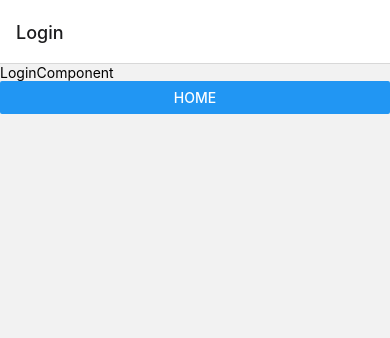
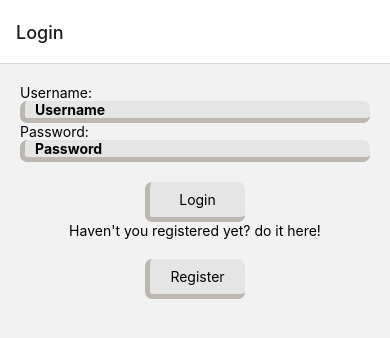
Before and after one commit to Sebastiamg/chatMichael, a React Native app: screen / in a window 390 px wide. Shown: the top 338 px of the page. Built offline with nearby package versions, Linux system fonts and the light colour scheme; no server answers.

Commit message:
login register

```diff
--- a/package.json
+++ b/package.json
@@ -18,6 +18,7 @@
     "react-native-gesture-handler": "^2.14.0",
     "react-native-safe-area-context": "^4.8.1",
     "react-native-screens": "^3.29.0",
+    "react-native-vector-icons": "^10.0.3",
     "socket.io-client": "^4.7.2"
   },
   "devDependencies": {
@@ -29,6 +30,7 @@
     "@react-native/metro-config": "^0.73.2",
     "@react-native/typescript-config": "^0.73.1",
     "@types/react": "^18.2.6",
+    "@types/react-native-vector-icons": "^6.4.18",
     "@types/react-test-renderer": "^18.0.0",
     "babel-jest": "^29.6.3",
     "eslint": "^8.19.0",
--- a/socket/client.tsx
+++ b/socket/client.tsx
@@ -1,2 +1,2 @@
 import {io} from 'socket.io-client';
-export const socket = io('http://192.168.3.2:8000');
+export const socket = io('https://6n2d5z1n-8000.use2.devtunnels.ms/');
--- a/src/pages/LoginComponent.tsx
+++ b/src/pages/LoginComponent.tsx
@@ -1,17 +1,81 @@
+/* eslint-disable react-native/no-inline-styles */
 import {NativeStackScreenProps} from '@react-navigation/native-stack';
-import React from 'react';
-import {Button, Text, View} from 'react-native';
+import React, {useState} from 'react';
+import {Alert, Text, TextInput, TouchableOpacity, View} from 'react-native';
+import {stylees} from '../themes/styles';
 
 interface Props extends NativeStackScreenProps<any, any> {}
 
 export default function LoginComponent({navigation}: Props) {
+  const [username, setUsername] = useState('');
+  const [password, setPassword] = useState('');
+
+  interface credentials {
+    username: String;
+    password: String;
+  }
+
+  const login = async ({username, password}: credentials) => {
+    try {
+      console.log(username, password);
+      return true;
+    } catch (error) {
+      Alert.alert(
+        'Login error',
+        'Incorrect username or password, make sure you have entered your data correctly.',
+      );
+      return false;
+    }
+  };
+  const handleLogin = async () => {
+    if (username === '' || password === '') {
+      return Alert.alert('Login error', 'Please complete all fiels');
+    }
+    if (await login({username, password})) {
+      navigation.navigate('MenuComponent');
+    }
+  };
+
   return (
-    <View>
-      <Text>LoginComponent</Text>
-      <Button
-        title="home"
-        onPress={() => navigation.navigate('MenuComponent')}
-      />
+    <View style={{padding: 20, alignContent: 'center'}}>
+      <Text>Username:</Text>
+      <View style={{flexDirection: 'row', alignItems: 'center'}}>
+        <View style={{position: 'relative', flex: 1}}>
+          <TextInput
+            style={stylees.chat__input}
+            placeholder="Username"
+            onChangeText={text => setUsername(text)}
+            value={username}
+          />
+        </View>
+      </View>
+      <Text>Password:</Text>
+      <View style={{flexDirection: 'row', alignItems: 'center'}}>
+        <View style={{position: 'relative', flex: 1}}>
+          <TextInput
+            style={stylees.chat__input}
+            placeholder="Password"
+            secureTextEntry
+            onChangeText={text => setPassword(text)}
+            value={password}
+          />
+        </View>
+      </View>
+      <View style={{alignItems: 'center'}}>
+        <TouchableOpacity
+          style={stylees.buttons}
+          onPress={handleLogin}
+        >
+          <Text style={stylees.textButtons}>Login</Text>
+        </TouchableOpacity>
+        <Text>Haven't you registered yet? do it here!</Text>
+        <TouchableOpacity
+          style={stylees.buttons}
+          onPress={() => navigation.navigate('RegisterComponent')}
+        >
+          <Text style={stylees.textButtons}>Register</Text>
+        </TouchableOpacity>
+      </View>
     </View>
   );
 }
--- a/src/pages/RegisterComponent.tsx
+++ b/src/pages/RegisterComponent.tsx
@@ -0,0 +1,100 @@
+/* eslint-disable react-native/no-inline-styles */
+import React, {useState} from 'react';
+import {ScrollView, Text, TextInput, View} from 'react-native';
+import {TouchableOpacity} from 'react-native';
+import { stylees } from '../themes/styles';
+import {Alert} from 'react-native';
+import {NativeStackScreenProps} from '@react-navigation/native-stack';
+
+interface Props extends NativeStackScreenProps<any, any> {}
+
+export const RegisterComponent = ({navigation}: Props) => {
+  const [username, setUsername] = useState('');
+  const [password, setPassword] = useState('');
+  const [passwordConfirm, setPasswordConfirm] = useState('');
+
+  interface credentials {
+    username: string;
+    password: string;
+  }
+
+  const register = async ({username, password}: credentials) => {
+    try {
+    //   const RES = await api.post();
+    console.log(username, password)
+    //   console.log(RES);
+      return true;
+    } catch (error) {
+      return false;
+    }
+  };
+
+  const handleRegister = async () => {
+    if (password === '' || username === '') {
+      return Alert.alert(
+        'Register error',
+        'Por favor complete todos los campos',
+      );
+    }
+    if (password === passwordConfirm) {
+      console.log('las contraseñas coinciden: ', password);
+      navigation.navigate('MenuComponent');
+    } else {
+      Alert.alert('Error', 'Las contraseñas no coinciden', [{text: 'Aceptar'}]);
+    }
+    if (await register({username, password})) {
+      navigation.navigate('RegisterScreen');
+    }
+  };
+
+  return (
+    <ScrollView>
+      <View style={{padding: 20, alignContent: 'center'}}>
+        <Text>Username:</Text>
+        <View style={{flexDirection: 'row', alignItems: 'center'}}>
+          <View style={{position: 'relative', flex: 1}}>
+            <TextInput
+              style={stylees.chat__input}
+              placeholder="Nombre"
+              onChangeText={text => setUsername(text)}
+              value={username}
+            />
+          </View>
+        </View>
+        <Text>Password:</Text>
+        <View style={{flexDirection: 'row', alignItems: 'center'}}>
+          <View style={{position: 'relative', flex: 1}}>
+            <TextInput
+              style={stylees.chat__input}
+              placeholder="Contraseña"
+              secureTextEntry
+              onChangeText={text => setPassword(text)}
+              value={password}
+            />
+          </View>
+        </View>
+        <Text>Confirm Password:</Text>
+        <View style={{flexDirection: 'row', alignItems: 'center'}}>
+          <View style={{position: 'relative', flex: 1}}>
+            <TextInput
+              style={stylees.chat__input}
+              placeholder="Confirmar contraseña"
+              secureTextEntry
+              onChangeText={text => setPasswordConfirm(text)}
+              value={passwordConfirm}
+            />
+          </View>
+        </View>
+
+        <View style={{alignItems: 'center'}}>
+          <TouchableOpacity
+            style={stylees.buttons}
+            onPress={handleRegister}
+          >
+            <Text style={stylees.textButtons}>Register</Text>
+          </TouchableOpacity>
+        </View>
+      </View>
+    </ScrollView>
+  );
+};
--- a/src/routes/stack.tsx
+++ b/src/routes/stack.tsx
@@ -3,12 +3,15 @@ import MenuComponent from '../pages/MenuComponent';
 import ChatComponent from '../pages/ChatComponent';
 import {createNativeStackNavigator} from '@react-navigation/native-stack';
 import LoginComponent from '../pages/LoginComponent';
+import { RegisterComponent } from '../pages/RegisterComponent';
 const Stack = createNativeStackNavigator();
 
 export default function StackComponent() {
   return (
     <Stack.Navigator>
       <Stack.Screen name="Login" component={LoginComponent} />
+      <Stack.Screen name="RegisterComponent" component={RegisterComponent} />
+
       <Stack.Screen
         name="MenuComponent"
         component={MenuComponent}
--- a/src/themes/styles.tsx
+++ b/src/themes/styles.tsx
@@ -94,6 +94,23 @@ export const stylees = StyleSheet.create({
     backgroundColor: '#e5e5e5',
     borderColor: '#bcb8b1',
   },
+  buttons: {
+    fontSize: 20,
+    marginTop: 20,
+    width: 100,
+    height: 40,
+    justifyContent: 'center',
+    textAlign: 'center',
+    borderRadius: 7,
+    borderColor: '#bcb8b1',
+    backgroundColor: '#e5e5e5',
+    borderLeftWidth: 5,
+    borderBottomWidth: 5,
+  },
+  textButtons: {
+    textAlign: 'center',
+    color: 'black',
+  },
   //   text: {
   //     color: 'black',
   //     textAlign: 'center',
```
Also changed, not shown: .eslintrc.js, 1 other file (tests, documents, lock files or other folders).
